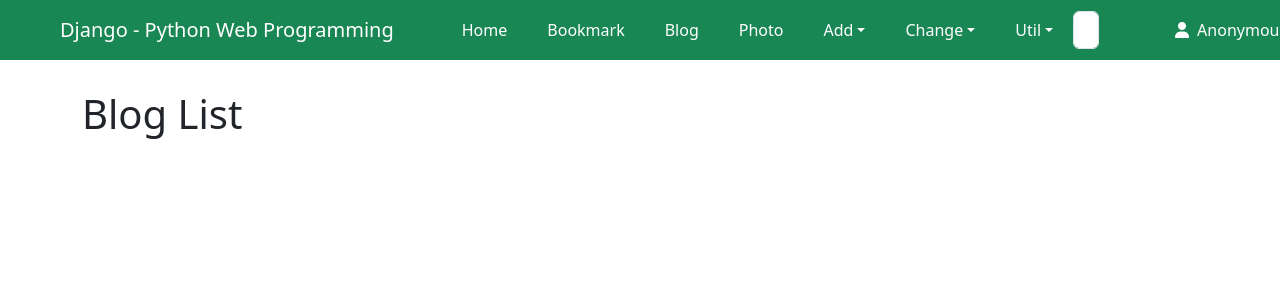
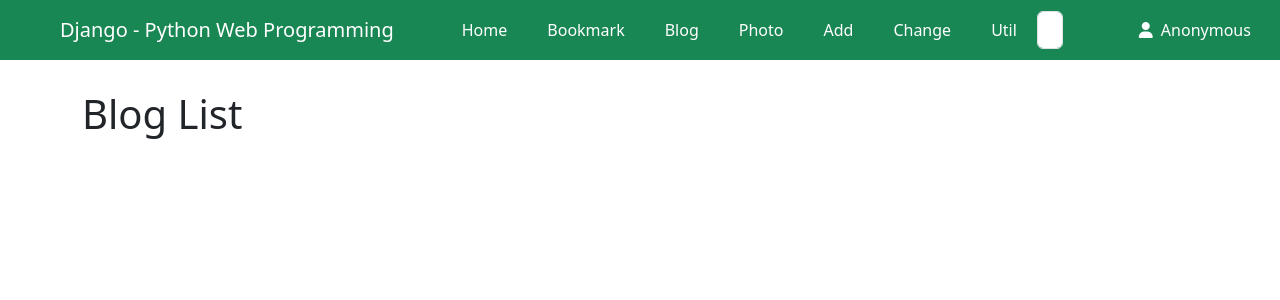
Before and after one commit to kilimanjaro/django, a Django app: page /blog/ in a window 1280 px wide. Shown: the top 300 px of the page. Run offline with Django 5.2, Linux system fonts and the light colour scheme; data that the repository does not hold is empty; some libraries are stand-ins or nearby versions.

Commit message:
navigation2

```diff
--- a/templates/base.html
+++ b/templates/base.html
@@ -24,7 +24,7 @@
         .navbar-nav .nav-item {
             height: 100%;
             display: flex;
-            align-items: center;
+            align-items: stretch;
             position: relative;
         }
 
@@ -35,12 +35,20 @@
             display: flex;
             align-items: center;
             transition: all 0.3s ease;
+            line-height: 60px;
+        }
+
+        /* 드롭다운 화살표 제거 */
+        .dropdown-toggle::after {
+            display: none;
         }
 
         /* 호버 효과 - 배경 흰색, 글자 녹색 */
         .navbar-nav .nav-item:hover > .nav-link {
             background-color: white;
             color: #198754 !important;
+            margin: 0;
+            padding: 0 16px;
         }
 
         /* 드롭다운 메뉴 스타일 및 애니메이션 */
@@ -58,6 +66,7 @@
             position: absolute;
             top: 100%;
             left: 0;
+            background-color: white;
         }
 
         /* 드롭다운 메뉴 표시 애니메이션 */
@@ -71,16 +80,18 @@
         .dropdown-item {
             padding: 10px 16px;
             transition: all 0.2s ease;
+            color: #198754;
         }
 
         .dropdown-item:hover {
-            background-color: #f8f9fa;
-            color: #198754;
+            background-color: #198754;
+            color: white;
         }
 
         /* 드롭다운 구분선 */
         .dropdown-divider {
             margin: 0;
+            border-top: 1px solid rgba(25, 135, 84, 0.1);
         }
     </style>
     {% endblock %}
```
